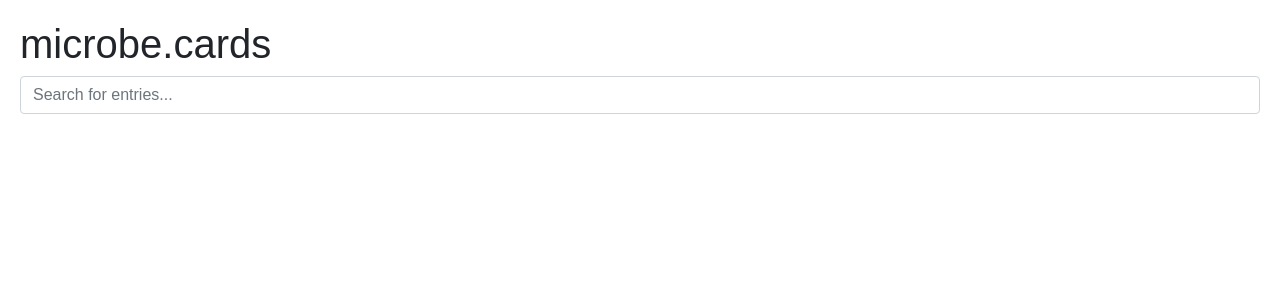
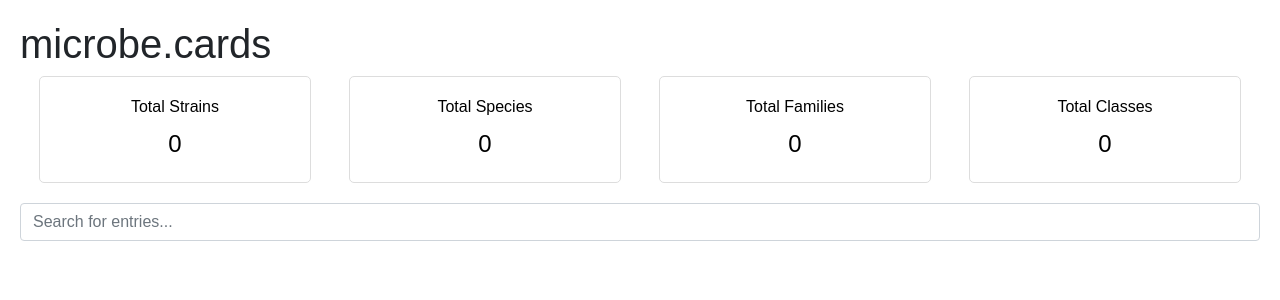
Before and after one commit to GenomeNet/microbe.cards, a Django app: page / in a window 1280 px wide. Shown: the top 300 px of the page. Run offline with Django 3.2, Linux system fonts and the light colour scheme; data that the repository does not hold is empty; some libraries are stand-ins or nearby versions.

Commit message:
add dashboard panels on top

```diff
--- a/jsonl_viewer/templates/jsonl_viewer/index.html
+++ b/jsonl_viewer/templates/jsonl_viewer/index.html
@@ -17,6 +17,10 @@
         .taxonomy-rank { font-size: 12px; font-weight: normal; display: flex; align-items: center; }
         .taxonomy-count { font-size: 12px; color: #888; margin-left: 5px; }
         .phenotype-info { margin-left: auto; white-space: nowrap; }
+        .dashboard { display: flex; justify-content: space-around; margin-bottom: 20px; }
+        .dashboard-box { background-color: #f8f9fa; padding: 20px; border: 1px solid #ddd; border-radius: 5px; text-align: center; width: 22%; }
+        .dashboard-box h2 { font-size: 16px; margin-bottom: 10px; }
+        .dashboard-box p { font-size: 24px; margin: 0; }
     </style>
     <script src="https://code.jquery.com/jquery-3.6.0.min.js"></script>
     <script>
@@ -52,6 +56,24 @@
 </head>
 <body>
     <h1>microbe.cards</h1>
+    <div class="dashboard">
+        <div class="dashboard-box" style="background-color: white; color: black;">
+            <h2>Total Strains</h2>
+            <p>{{ total_strains }}</p>
+        </div>
+        <div class="dashboard-box" style="background-color: white; color: black;">
+            <h2>Total Species</h2>
+            <p>{{ total_species }}</p>
+        </div>
+        <div class="dashboard-box" style="background-color: white; color: black;">
+            <h2>Total Families</h2>
+            <p>{{ total_families }}</p>
+        </div>
+        <div class="dashboard-box" style="background-color: white; color: black;">
+            <h2>Total Classes</h2>
+            <p>{{ total_classes }}</p>
+        </div>
+    </div>
 
     <div class="search-box">
         <input type="text" id="search-input" class="form-control" placeholder="Search for entries...">
--- a/jsonl_viewer/views.py
+++ b/jsonl_viewer/views.py
@@ -9,6 +9,12 @@ def index(request):
     entries = GroundTruthData.objects.all().select_related()
     entries_by_taxonomy = {}
 
+    total_strains = entries.count()
+    total_species = set()
+    total_families = set()
+    total_classes = set()
+    total_orders = set()
+
     for entry in entries:
         superkingdom = entry.superkingdom
         phylum = entry.phylum
@@ -16,6 +22,11 @@ def index(request):
         order = entry.order
         family = entry.family
         genus = entry.genus
+
+        total_species.add(entry.species)
+        total_families.add(family)
+        total_classes.add(class_field)
+        total_orders.add(order)
 
         # Calculate the number of non-NA fields
         non_na_fields = sum(1 for field in [
@@ -49,7 +60,16 @@ def index(request):
 
         entries_by_taxonomy[superkingdom][phylum][class_field][order][family][genus].append(entry_info)
 
-    return render(request, 'jsonl_viewer/index.html', {'entries_by_taxonomy': entries_by_taxonomy})
+    context = {
+        'entries_by_taxonomy': entries_by_taxonomy,
+        'total_strains': total_strains,
+        'total_species': len(total_species),
+        'total_families': len(total_families),
+        'total_classes': len(total_classes),
+        'total_orders': len(total_orders),
+    }
+
+    return render(request, 'jsonl_viewer/index.html', context)
 
 def entry_detail(request, species):
     entry = get_object_or_404(GroundTruthData, species=species)
```
